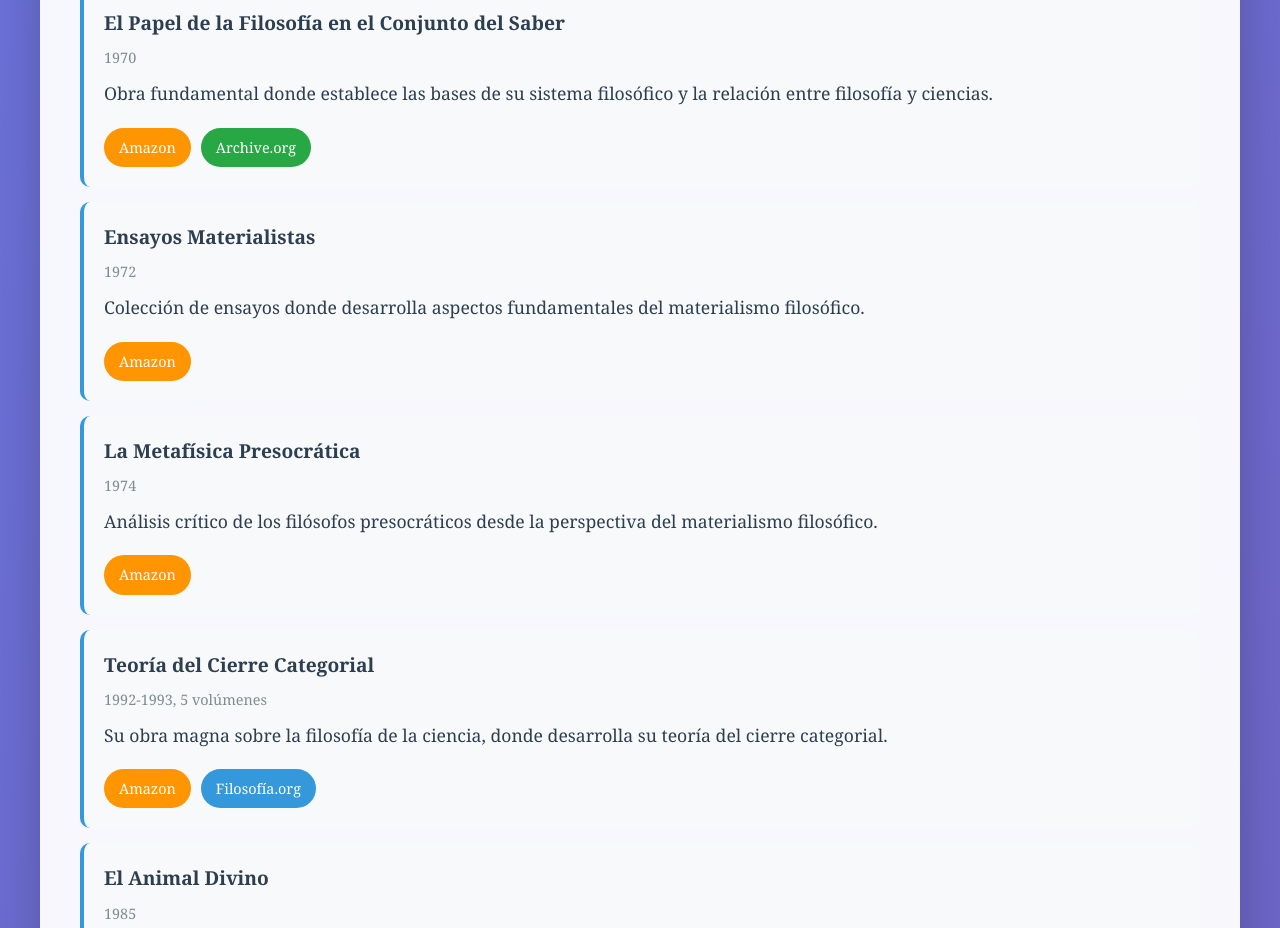
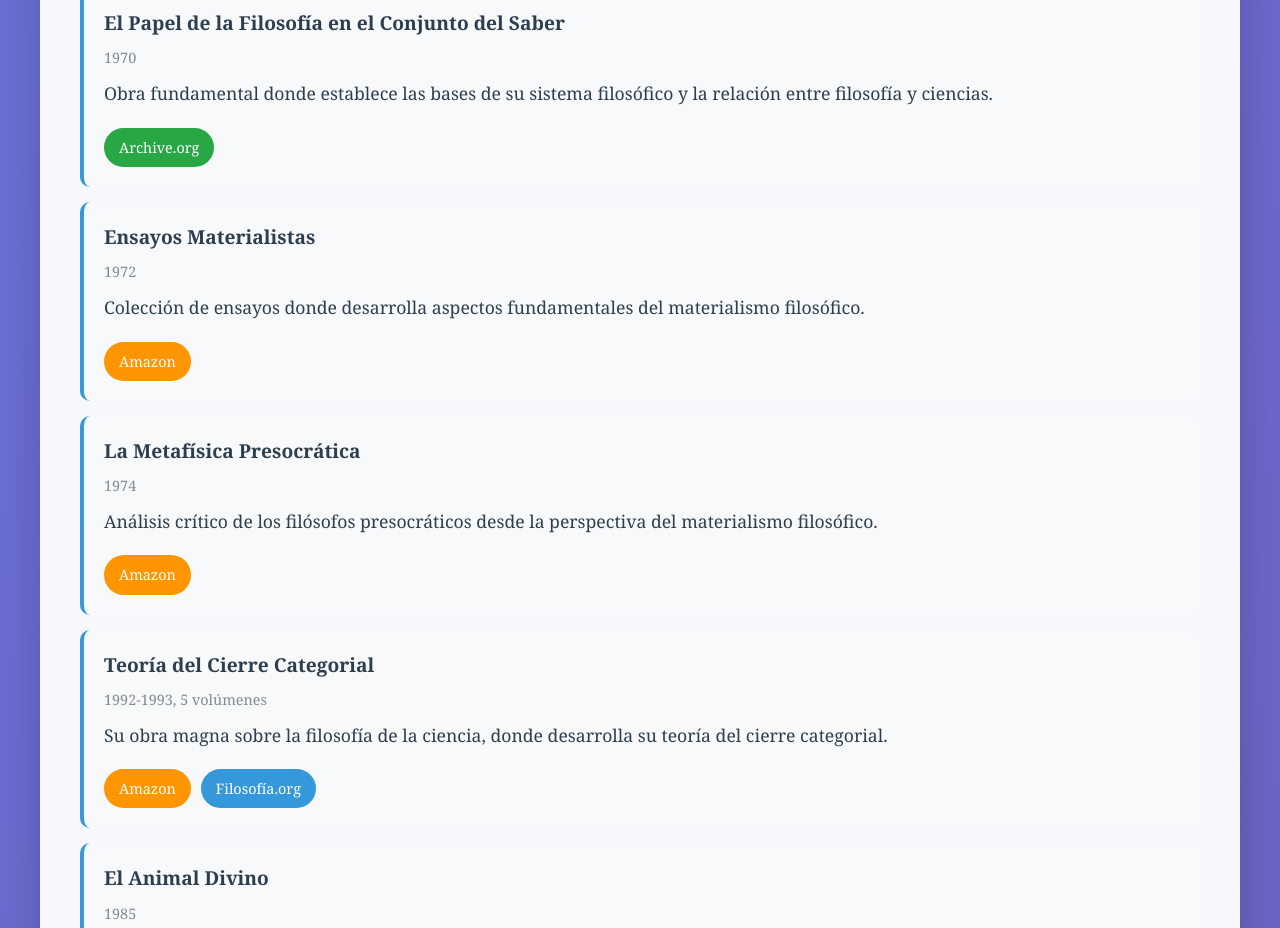
Before and after one commit to jmlucas68/bueno, a plain HTML site: page index.html in a window 1280 px wide. Shown: the part 2664-3592 px from the top of the page. Drawn offline with Linux system fonts and the light colour scheme.

Commit message:
Fix: Actualizado el enlace a 'El Papel de la Filosofía en el Conjunto del Saber'

```diff
--- a/index.html
+++ b/index.html
@@ -551,8 +551,7 @@
                         <div class="obra-year">1970</div>
                         <p>Obra fundamental donde establece las bases de su sistema filosófico y la relación entre filosofía y ciencias.</p>
                         <div class="enlaces">
-                            <a href="https://www.amazon.es/papel-filosof%C3%ADa-conjunto-saber-construido/dp/8478135804" class="enlace amazon">Amazon</a>
-                            <a href="https://archive.org/search.php?query=gustavo%20bueno%20papel%20filosofia" class="enlace archive">Archive.org</a>
+                            <a href="https://archive.org/details/el-papel-de-la-filosofia-en-el-conjunto-del-saber-gustavo-bueno" class="enlace archive">Archive.org</a>
                         </div>
                     </li>
 
```
Also changed, not shown: commit_message.txt (added).
